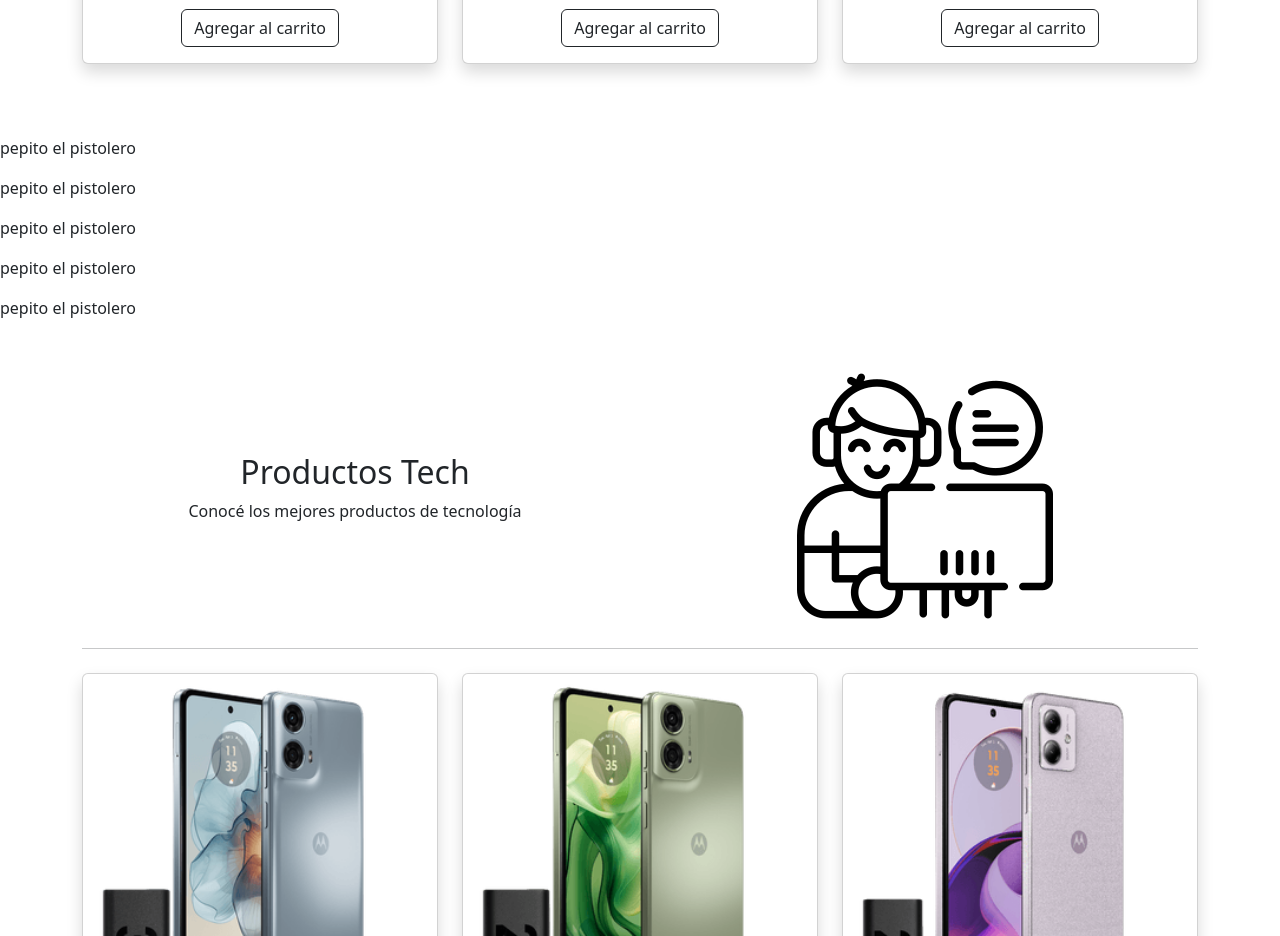
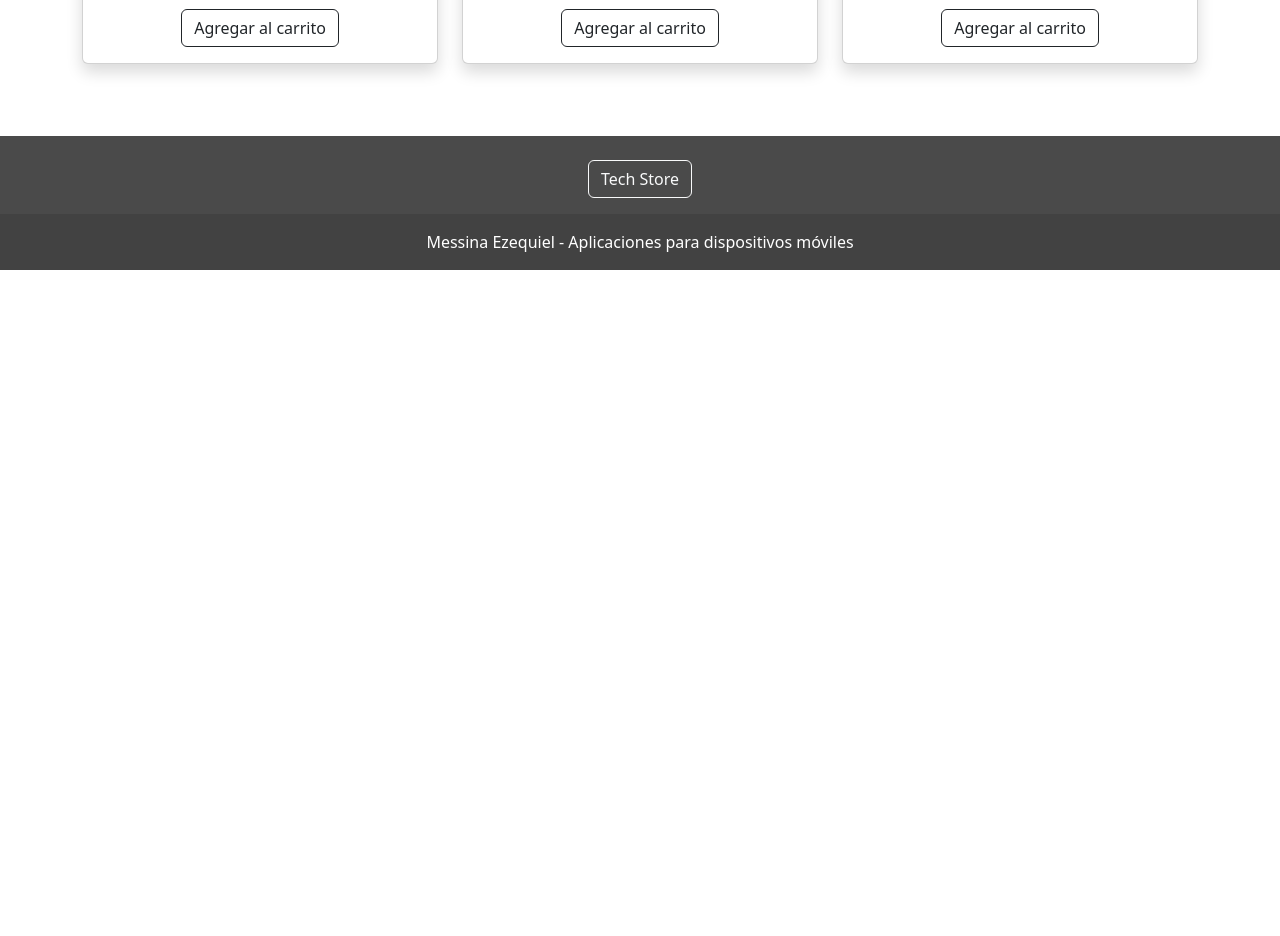
Before and after one commit to leo-dillon/vue, a Vue app: page / in a window 1280 px wide. Shown: the part 2220-3156 px from the top of the page. After the commit the page ends 2490 px from the top, so only its background shows below. Built offline with nearby package versions, Linux system fonts and the light colour scheme.

Commit message:
Resolviendo Merge

```diff
--- a/src/App.vue
+++ b/src/App.vue
@@ -18,15 +18,6 @@ onMounted(async () => {
 <template>
   <Header />
   <HomeView  :productosMostrar="productos" />
-
-  <p>pepito el pistolero</p>
-  <p>pepito el pistolero</p>
-  <p>pepito el pistolero</p>
-  <p>pepito el pistolero</p>
-  <p>pepito el pistolero</p>
-
-  <HomeView  :productosMostrar="productos" />
-
   <Footer />
   <!-- <header>
     <img alt="Vue logo" class="logo" src="@/assets/logo.svg" width="125" height="125" />
```
